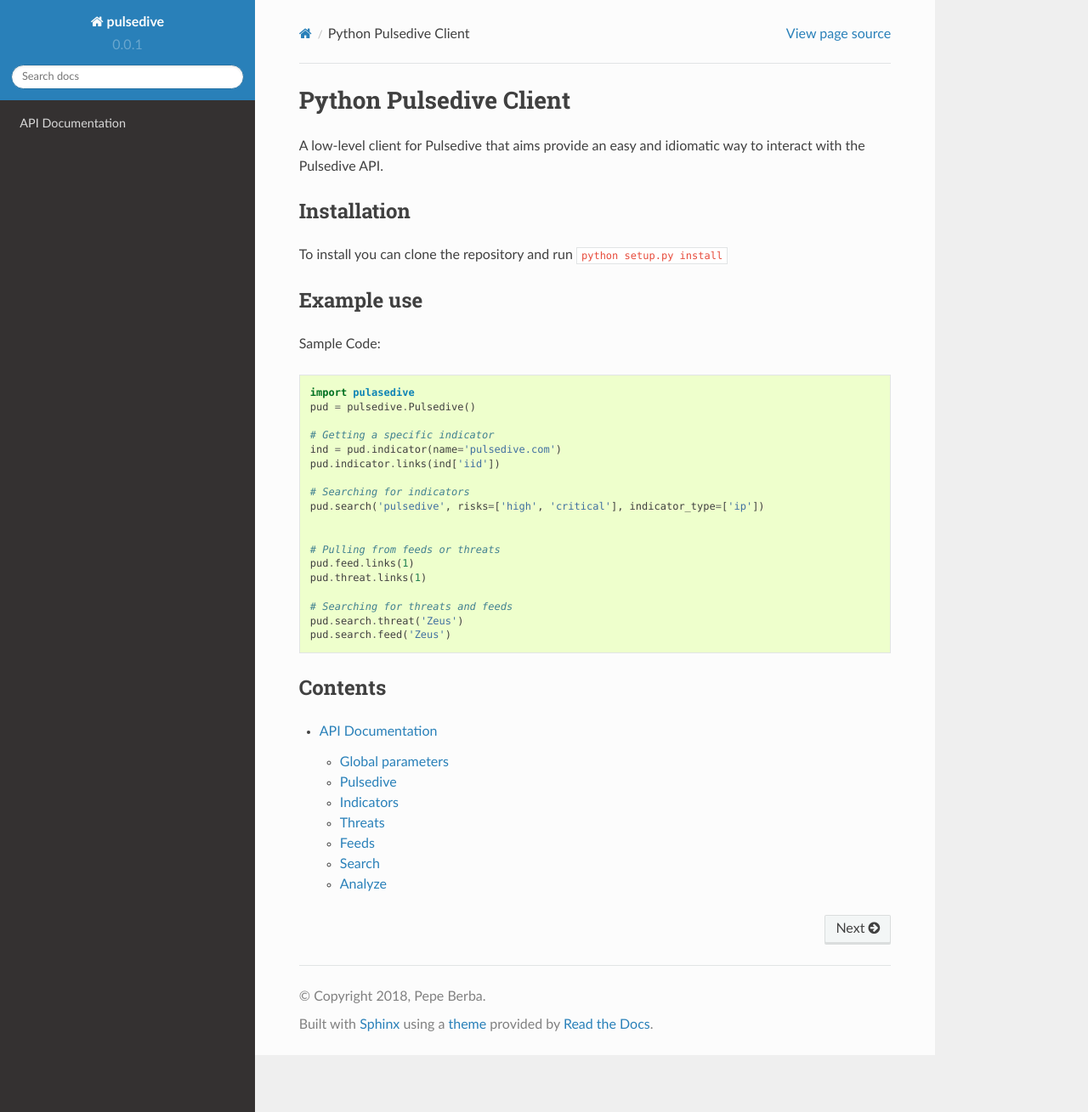
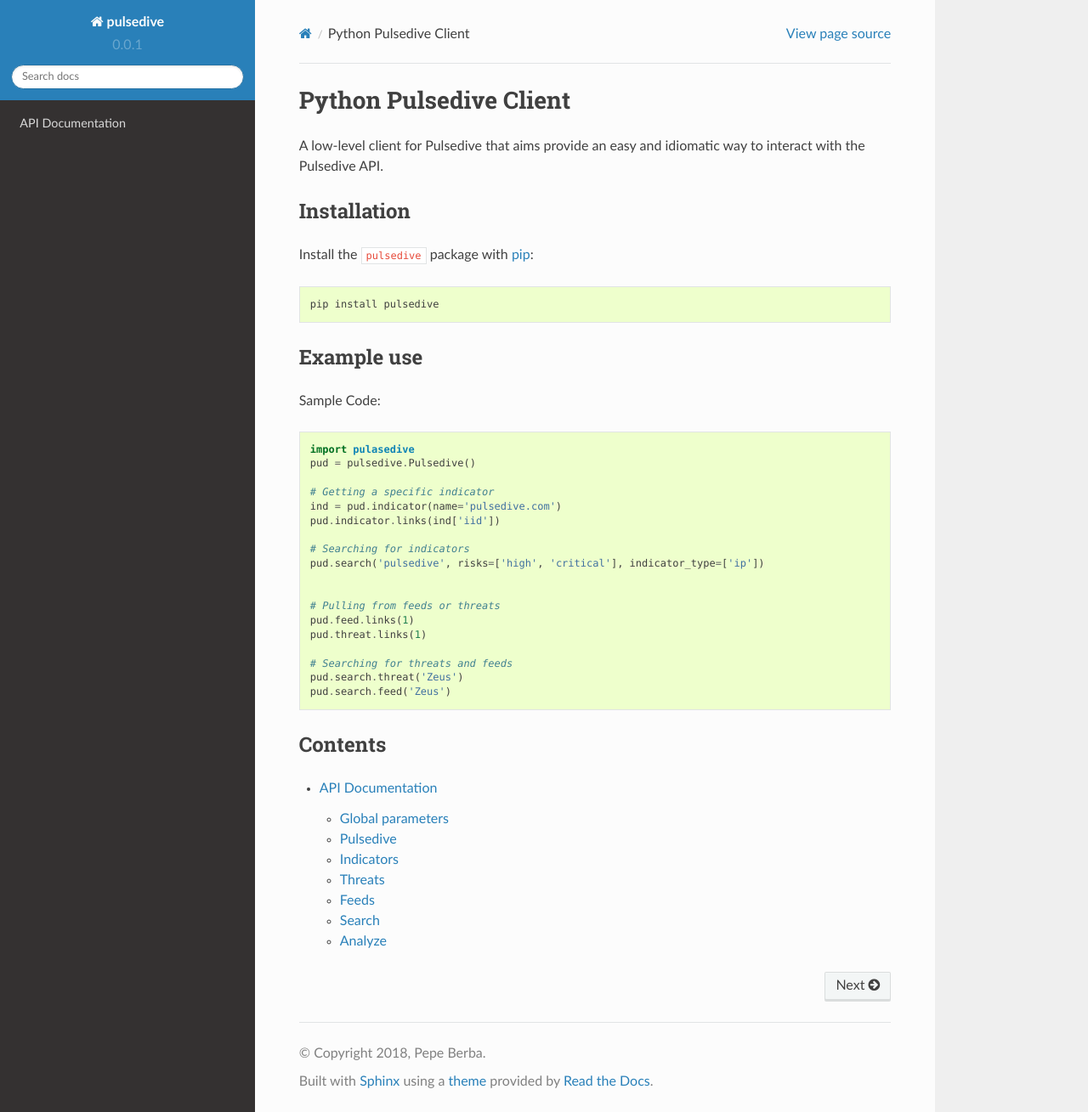
Before and after one commit to pberba/pulsedive-py, a Sphinx documentation site: the page built from docs/source/index.rst, in a window 1280 px wide and 1309 px high. Shown: the whole window at 85% size. Built offline with Sphinx 7.4.7 and the Read the Docs theme 2.0.0, drawn with Linux system fonts in a browser that asks for light colours.

Commit message:
Updated install documentation

```diff
--- a/docs/source/index.rst
+++ b/docs/source/index.rst
@@ -7,7 +7,11 @@
 Installation
 ------------
 
-To install you can clone the repository and run ``python setup.py install``
+Install the ``pulsedive`` package with `pip
+<https://pypi.org/project/pulsedive/>`_::
+
+    pip install pulsedive
+
 
 Example use
 -----------
```
Also changed, not shown: 1 other file.
